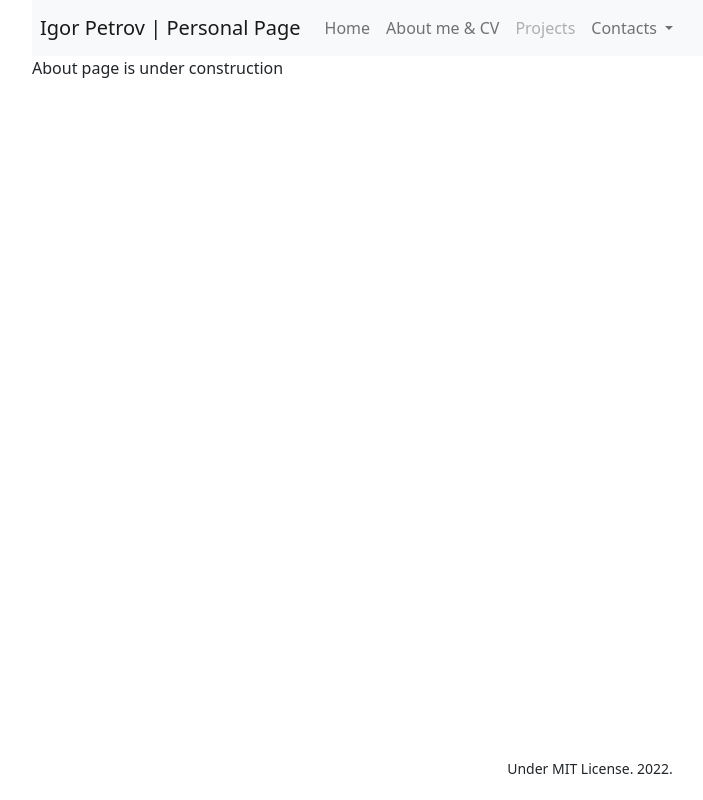
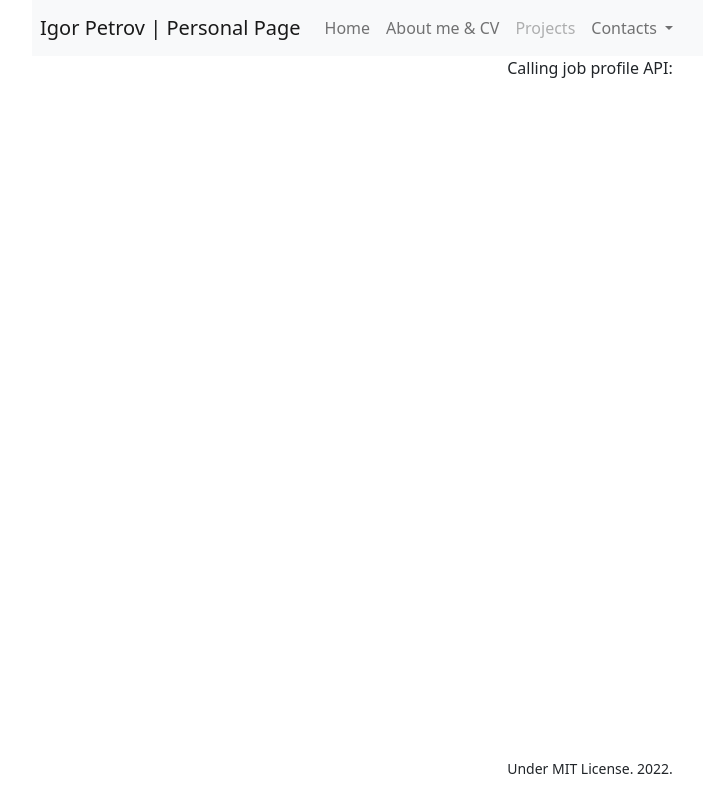
Before and after one commit to 1petr0v/1petr0v-github-io-src, an Angular app: page /about in a window 1280 px wide. Shown: the whole page, without its empty margins (50-753 px from the left). Built offline with nearby package versions, Linux system fonts and the light colour scheme; no server answers.

Commit message:
Added API call to about page

```diff
--- a/src/app/app.module.ts
+++ b/src/app/app.module.ts
@@ -1,6 +1,7 @@
 import { NgModule } from '@angular/core';
 import { BrowserModule } from '@angular/platform-browser';
 import { RouterModule } from '@angular/router';
+import { HttpClientModule } from '@angular/common/http';
 
 import { AppComponent } from './app.component';
 import { IntroComponent } from './pages/intro/intro.component';
@@ -20,6 +21,7 @@ import { FooterComponent } from './widgets/footer/footer.component';
   ],
   imports: [
     BrowserModule,
+    HttpClientModule,
     RouterModule.forRoot([
       { path: 'home', component: IntroComponent },
       { path: 'about', component: AboutComponent },
--- a/src/app/pages/about/about.component.html
+++ b/src/app/pages/about/about.component.html
@@ -1 +1,5 @@
-<p>About page is under construction</p>
+<div class="row">
+    <div class="text-center">
+        <p>Calling job profile API: {{profileData}} </p>
+    </div>
+</div>
--- a/src/app/pages/about/about.component.ts
+++ b/src/app/pages/about/about.component.ts
@@ -1,4 +1,7 @@
+import { HttpClient, HttpHeaders } from '@angular/common/http';
 import { Component, OnInit } from '@angular/core';
+import { Observable, throwError } from 'rxjs';
+import { catchError, retry } from 'rxjs/operators';
 
 @Component({
   selector: 'app-about',
@@ -7,9 +10,18 @@ import { Component, OnInit } from '@angular/core';
 })
 export class AboutComponent implements OnInit {
 
-  constructor() { }
+  PROFILE_API_URL: string = "https://yta5vs24e0.execute-api.us-east-1.amazonaws.com/default/profileDataFetcher";
+  profileData!: string;
+
+  constructor(private http: HttpClient) { }
 
   ngOnInit(): void {
+    const httpOptions = {
+      headers: new HttpHeaders({})
+    };
+    this.http.get<string>(this.PROFILE_API_URL, httpOptions).subscribe((data: string) => {
+      this.profileData = data;
+    });
   }
 
 }
```
